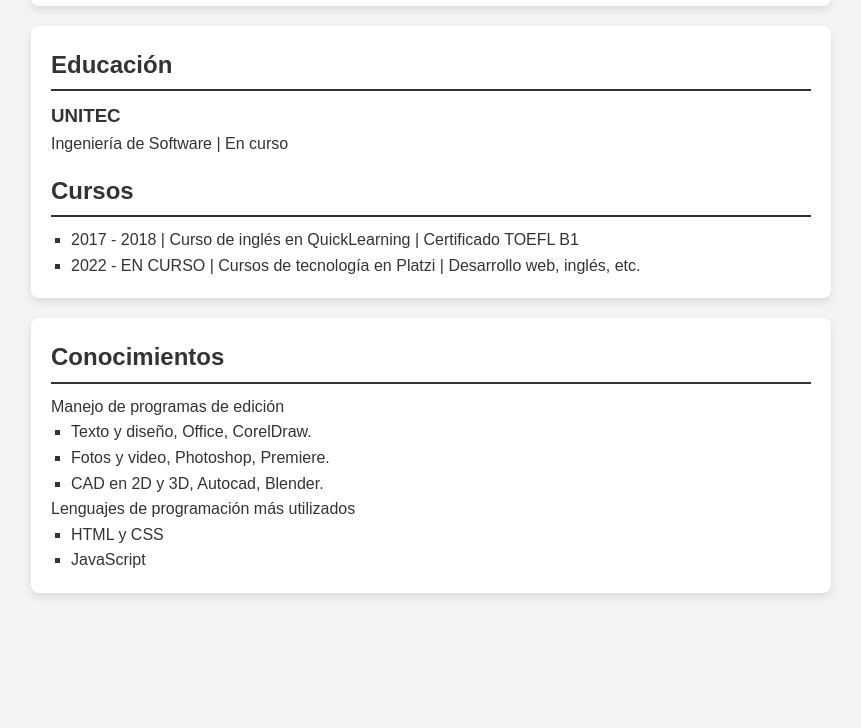
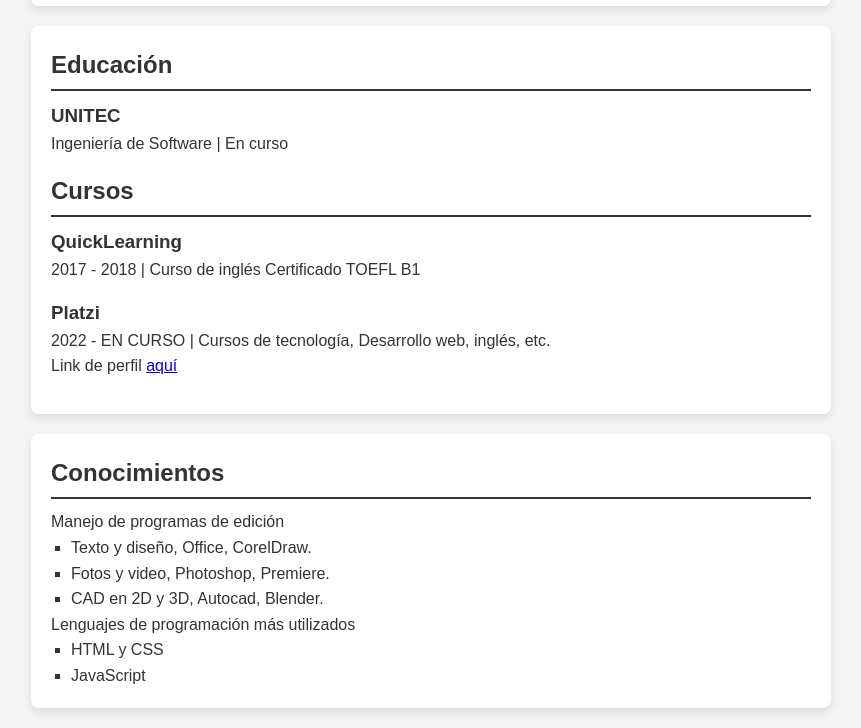
Before and after one commit to zoikev/curriculum, a plain HTML site: page index.html in a window 1280 px wide. Shown: the part 769-1497 px from the top of the page, without its empty margins (209-1070 px from the left). Before the commit the page ends 1382 px from the top, so only its background shows below. Drawn offline with Linux system fonts and the light colour scheme.

Commit message:
Update index.html

```diff
--- a/index.html
+++ b/index.html
@@ -49,10 +49,16 @@
             <p>Ingeniería de Software | En curso</p>
         </div>
         <h2>Cursos</h2>
-        <ul>
-            <li>2017 - 2018 | Curso de inglés en QuickLearning | Certificado TOEFL B1</li>
-            <li>2022 - EN CURSO | Cursos de tecnología en Platzi | Desarrollo web, inglés, etc.</li>
-        </ul>
+        <div class="school">
+            <h3>QuickLearning</h3>
+            <p>2017 - 2018 | Curso de inglés Certificado TOEFL B1</p>
+        </div>
+        <div class="school">
+            <h3>Platzi</h3>
+            <p>2022 - EN CURSO | Cursos de tecnología, Desarrollo web, inglés, etc.</p>
+            <p>Link de perfil <a href="https://platzi.com/p/Zoikev/">aquí</a></p>
+        </div>
+
     </section>
 
     <section class="skills">
```
